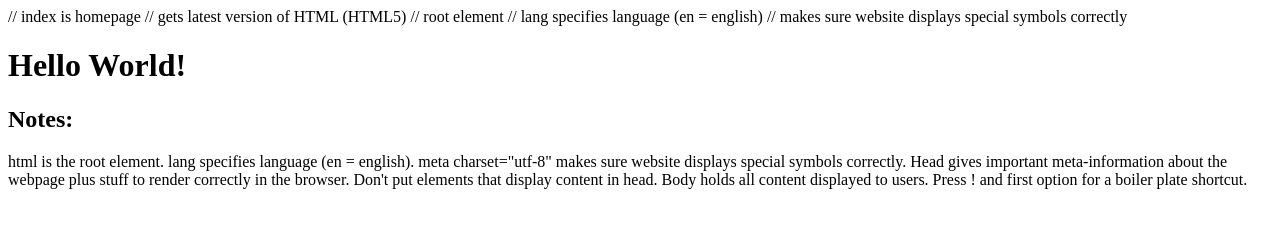
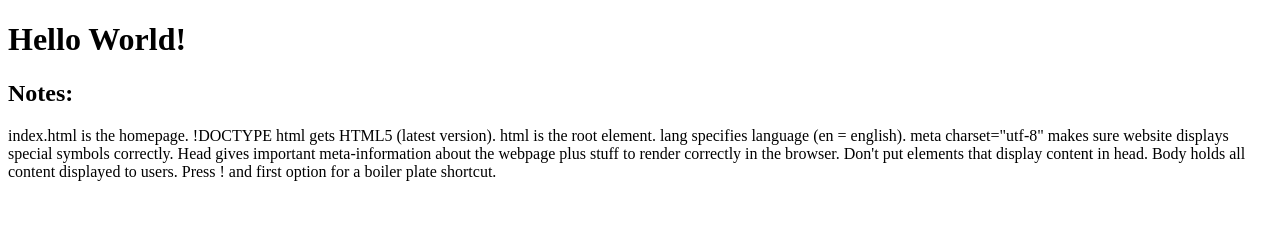
Before and after one commit to arowe54/VSCODEfile1, a plain HTML site: page LearningHTML/html-boilerplate/index.html in a window 1280 px wide. Drawn offline with Linux system fonts and the light colour scheme.

Commit message:
Fixing Notes.

```diff
--- a/LearningHTML/html-boilerplate/index.html
+++ b/LearningHTML/html-boilerplate/index.html
@@ -1,9 +1,7 @@
-// index is homepage
-<!DOCTYPE html> // gets latest version of HTML (HTML5)
-<html lang="en"> // root element
-// lang specifies language (en = english)
+<!DOCTYPE html>
+<html lang="en">
 <head>
-    <meta charset="utf-8"> // makes sure website displays special symbols correctly
+    <meta charset="utf-8">
 
     <title>My First Webpage</title>
 </head>
@@ -12,6 +10,8 @@
     <h1>Hello World!</h1>
     <h2>Notes:</h2>
     <p>
+        index.html is the homepage.
+        !DOCTYPE html gets HTML5 (latest version).
         html is the root element.
         lang specifies language (en = english).
         meta charset="utf-8" makes sure website displays special symbols correctly.
```
